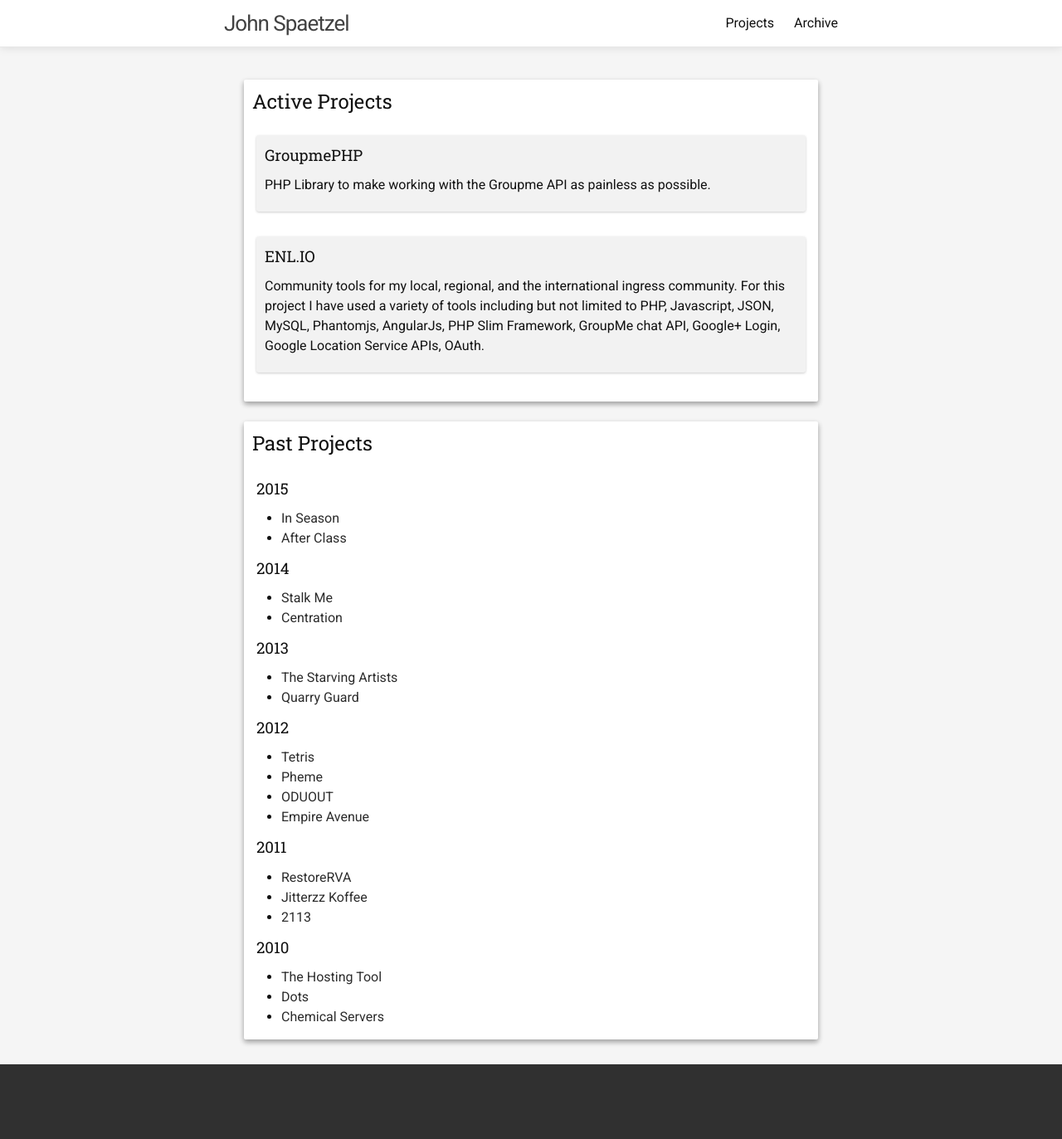
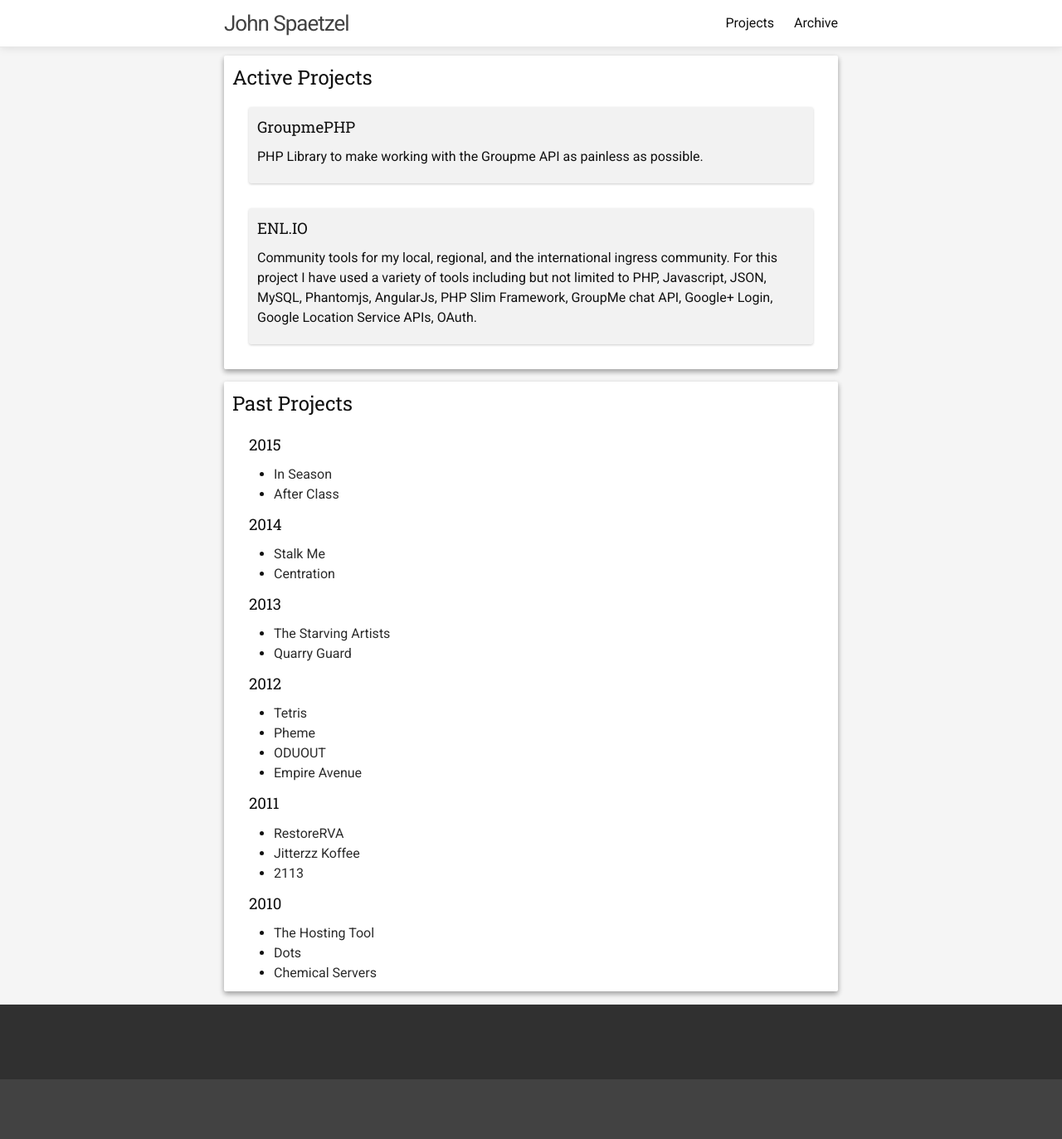
Before and after one commit to jspaetzel/meh.dev, a Jekyll site: the page built from projects.html, in a window 1280 px wide. Shown: the whole page at 83% size. Built offline with Jekyll 4.4.1, drawn with Linux system fonts in a browser that asks for light colours; after the commit the page ends 1301 px from its top, so only the background shows below that.

Commit message:
More consistent wrapper spacing

```diff
--- a/_sass/_base.scss
+++ b/_sass/_base.scss
@@ -1,3 +1,7 @@
+html {
+  background: darken($grey-color, 25%)
+}
+
 /**
  * Reset some basic elements
  */
--- a/_sass/_layout.scss
+++ b/_sass/_layout.scss
@@ -167,15 +167,10 @@
 /**
  * Page content
  */
-.page-content {
-  padding: 5px 15px;
-}
-
 .content-wrapper {
   background: #ffffff;
   margin-bottom: 15px;
   box-shadow: 0 3px 6px rgba(0,0,0,0.16), 0 3px 6px rgba(0,0,0,0.23);
-  margin: 1.5rem;
   border-radius: 2px;
 }
 
--- a/projects.html
+++ b/projects.html
@@ -5,7 +5,7 @@ layout: default
   <header class="page-header">
       <h2 class="page-title">Active Projects</h2>
   </header>
-  <div class="page-content">
+  <div class="wrapper">
     <ul class="project-list">
       {% for post in site.categories['project'] %}
 
@@ -32,7 +32,7 @@ layout: default
   <header class="page-header">
       <h2 class="page-title">Past Projects</h2>
   </header>
-  <div class="page-content">
+  <div class="wrapper">
   {% for post in site.categories['project'] %}
       {% capture this_year %}{{ post.date | date: "%Y" }}{% endcapture %}
       {% capture next_year %}{{ post.previous.date | date: "%Y" }}{% endcapture %}
```
